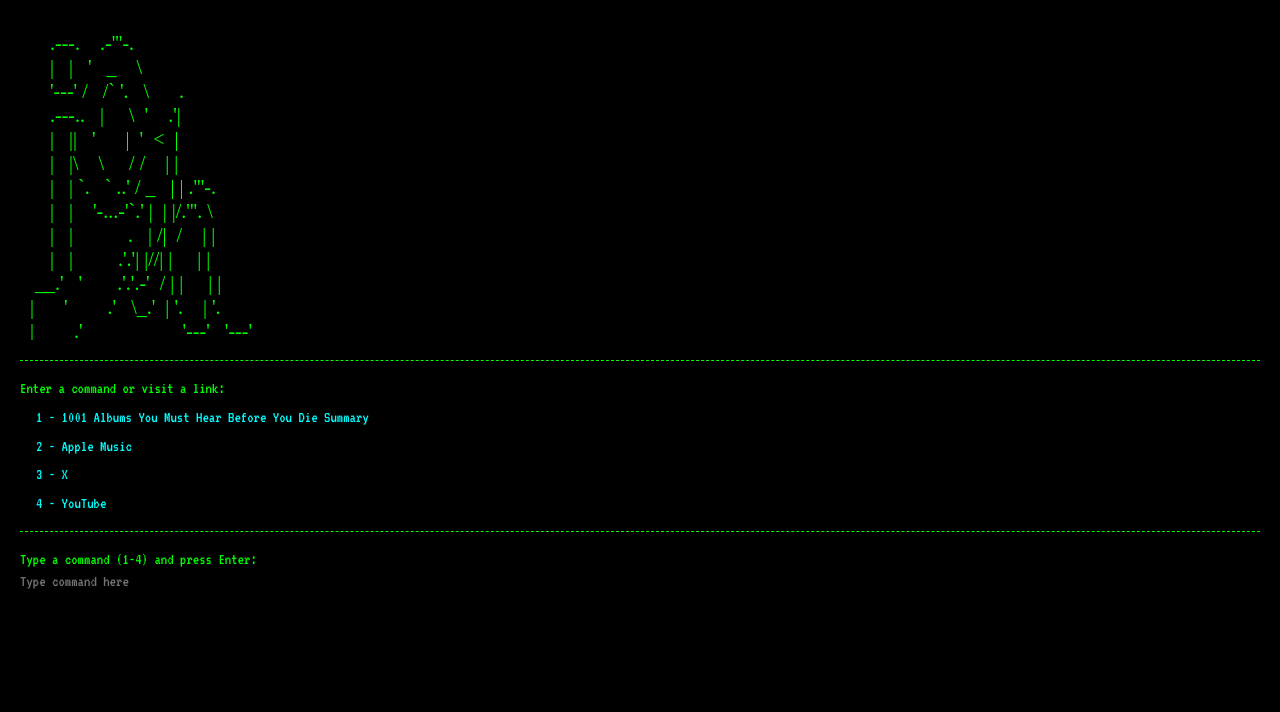
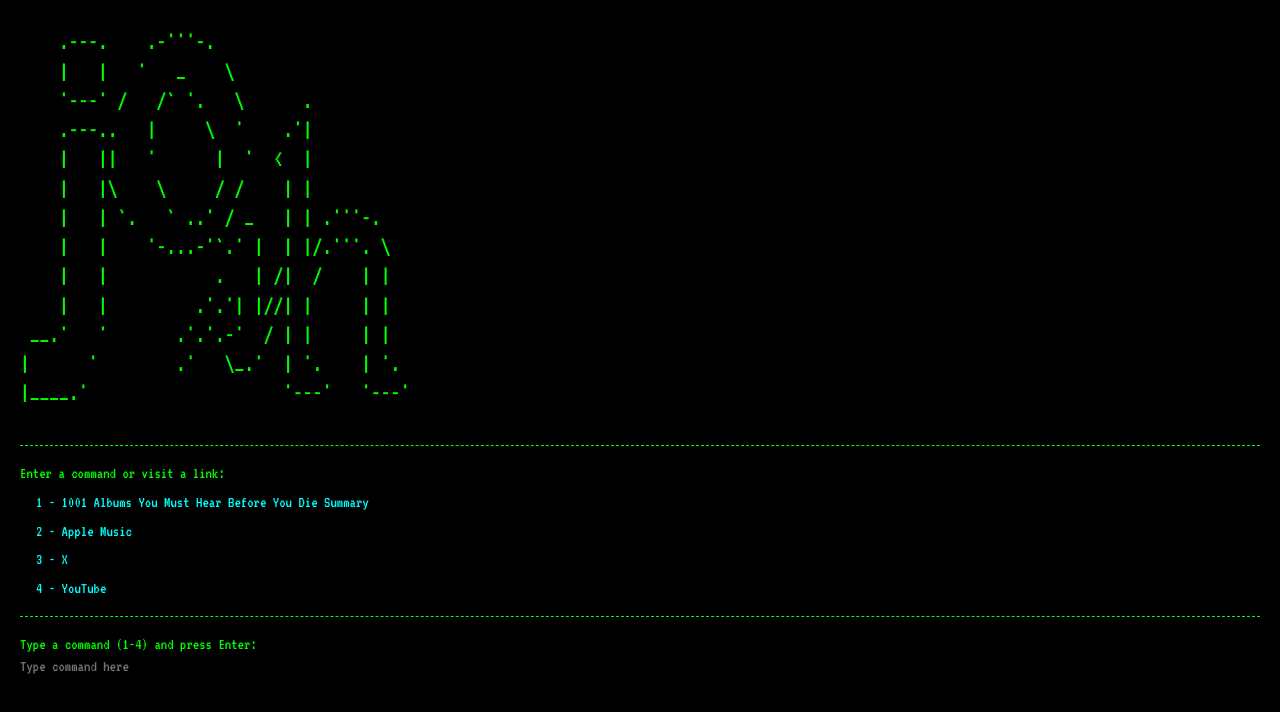
Before and after one commit to chosenblip/BBStree, a plain HTML site: page index.html in a window 1280 px wide. Drawn offline with Linux system fonts and the light colour scheme.

Commit message:
Update index.html
Added the resize ability for the ASCII art

```diff
--- a/index.html
+++ b/index.html
@@ -22,11 +22,14 @@
       font-size: 16px;
       line-height: 1.4;
       padding: 20px;
+      /* Prevent horizontal scroll if things get wide. */
+      overflow-x: hidden;
     }
+    /* Remove fixed width/height so we can resize dynamically via JS */
     canvas {
       display: block;
       margin-bottom: 20px;
-      /* Removed the border around the canvas */
+      /* No border; let the background be black. */
     }
     a {
       color: #0ff;  /* Bright cyan for links */
@@ -61,48 +64,11 @@
 </head>
 <body>
 
-  <!-- Canvas element for the retro header -->
-  <canvas id="bbsCanvas" width="600" height="320"></canvas>
+  <!-- Canvas element for the retro header; width/height set by JS -->
+  <canvas id="bbsCanvas"></canvas>
 
-  <script>
-    // Access the canvas element and its drawing context
-    const canvas = document.getElementById('bbsCanvas');
-    const ctx = canvas.getContext('2d');
-
-    // Set the font and text properties
-    ctx.font = '20px VT323';
-    ctx.fillStyle = '#0f0';
-
-    // Updated ASCII art (each backslash is escaped)
-    const lines = [
-      "    .---.    .-'''-.                     ",
-      "    |   |   '   _    \\                   ",
-      "    '---' /   /` '.   \\      .           ",
-      "    .---..   |     \\  '    .'|           ",
-      "    |   ||   '      |  '  <  |           ",
-      "    |   |\\    \\     / /    | |           ",
-      "    |   | `.   ` ..' / _   | | .'''-.    ",
-      "    |   |    '-...-'`.' |  | |/.'''. \\   ",
-      "    |   |           .   | /|  /    | |   ",
-      "    |   |         .'.'| |//| |     | |   ",
-      " __.'   '       .'.'.-'  / | |     | |   ",
-      "|      '        .'   \\_.'  | '.    | '.  ",
-      "|____.'                    '---'   '---'  "
-    ];
-
-    // Calculate starting position and line height
-    const startY = 30;
-    const lineHeight = 24;
-
-    // Draw each line of the ASCII art on the canvas
-    lines.forEach((line, index) => {
-      ctx.fillText(line, 10, startY + index * lineHeight);
-    });
-  </script>
-
+  <!-- Menu with links in alphabetical order with numbered prefixes -->
   <hr />
-
-  <!-- Menu with your provided links in alphabetical order with numbered prefixes -->
   <div class="links">
     <p>Enter a command or visit a link:</p>
     <ul>
@@ -128,7 +94,6 @@
       </li>
     </ul>
   </div>
-
   <hr />
 
   <!-- Command input field for user commands -->
@@ -136,7 +101,78 @@
   <input type="text" id="commandInput" autofocus placeholder="Type command here" />
 
   <script>
-    // Define a mapping from commands to URLs
+    /******************************************************
+     * 1) ASCII Art Lines
+     ******************************************************/
+    const asciiLines = [
+      "    .---.    .-'''-.                     ",
+      "    |   |   '   _    \\                   ",
+      "    '---' /   /` '.   \\      .           ",
+      "    .---..   |     \\  '    .'|           ",
+      "    |   ||   '      |  '  <  |           ",
+      "    |   |\\    \\     / /    | |           ",
+      "    |   | `.   ` ..' / _   | | .'''-.    ",
+      "    |   |    '-...-'`.' |  | |/.'''. \\   ",
+      "    |   |           .   | /|  /    | |   ",
+      "    |   |         .'.'| |//| |     | |   ",
+      " __.'   '       .'.'.-'  / | |     | |   ",
+      "|      '        .'   \\_.'  | '.    | '.  ",
+      "|____.'                    '---'   '---'  "
+    ];
+
+    /******************************************************
+     * 2) Responsive Canvas Drawing
+     ******************************************************/
+    const canvas = document.getElementById('bbsCanvas');
+    const ctx = canvas.getContext('2d');
+
+    function drawASCIIArt() {
+      // We'll base our sizing on ~80% of the body's width.
+      // Adjust this if you want more or less horizontal space.
+      const desiredWidth = document.body.clientWidth * 0.8;
+
+      // Find the longest line (in characters).
+      const maxLength = asciiLines.reduce((acc, line) => {
+        return Math.max(acc, line.length);
+      }, 0);
+
+      // A simple way to estimate font size:
+      //   fontSize = (desiredWidth / numberOfCharsInLongestLine)
+      // We'll clamp it so it's not too large or too tiny.
+      let fontSize = desiredWidth / maxLength;
+      fontSize = Math.max(10, fontSize); // min
+      fontSize = Math.min(30, fontSize); // max
+
+      // Set the canvas width to the desired width.
+      canvas.width = desiredWidth;
+
+      // We'll compute the line height at ~1.2x font size for spacing.
+      const lineHeight = fontSize * 1.2;
+
+      // The total height = lineHeight * number_of_lines + some padding.
+      canvas.height = Math.ceil(lineHeight * asciiLines.length + fontSize);
+
+      // Now set the context font & color
+      ctx.font = fontSize + 'px VT323';
+      ctx.fillStyle = '#0f0';
+
+      // Draw each line
+      let y = lineHeight; // start a bit down from the top
+      asciiLines.forEach(line => {
+        ctx.fillText(line, 0, y);
+        y += lineHeight;
+      });
+    }
+
+    // Draw once on load
+    window.addEventListener('load', drawASCIIArt);
+
+    // Redraw on window resize (debounce optional for performance)
+    window.addEventListener('resize', drawASCIIArt);
+
+    /******************************************************
+     * 3) Command Input Logic
+     ******************************************************/
     const links = {
       "1": "https://1001albumsgenerator.com/shares/63d3d3d3fec17967d5164e60",
       "2": "https://music.apple.com/profile/birdsasbots",
@@ -144,7 +180,6 @@
       "4": "https://www.youtube.com/@CursedCataract"
     };
 
-    // Listen for the Enter key on the command input
     const commandInput = document.getElementById('commandInput');
     commandInput.addEventListener('keydown', function(event) {
       if (event.key === 'Enter') {
@@ -152,7 +187,7 @@
         if (links[command]) {
           window.open(links[command], '_blank');
         } else {
-          alert("Invalid command. Please enter a number between 1 and 4.");
+          alert("Invalid command. Please enter 1, 2, 3, or 4.");
         }
         commandInput.value = "";
       }
```
